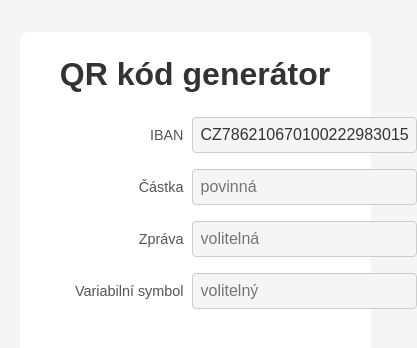
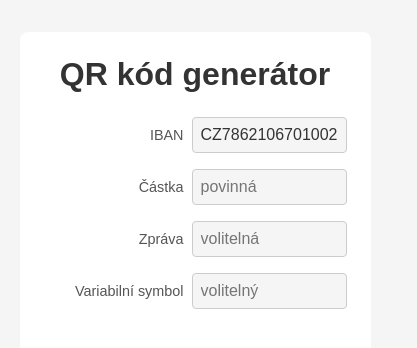
Before and after one commit to josefpanek/QR-Payment, a React (Vite) app: page / in a window 390 px wide. Shown: the top 348 px of the page, 417 px wide, since content can reach past the window. Built offline with nearby package versions, Linux system fonts and the light colour scheme.

Commit message:
Mobile version adjusted

```diff
--- a/src/index.css
+++ b/src/index.css
@@ -71,6 +71,8 @@ input {
   font-size: 1rem;
   background: var(--bg);
   color: var(--text);
+  min-width: 0;
+  width: 100%;
 }
 
 input:focus {
```
